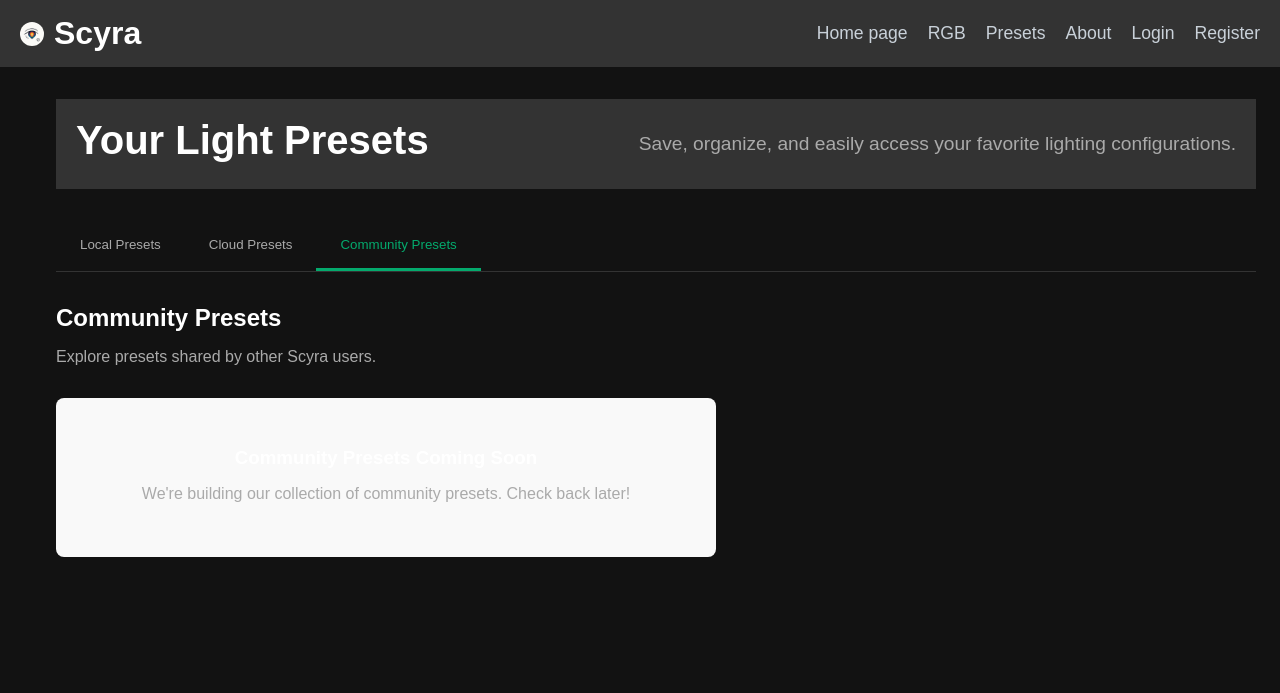
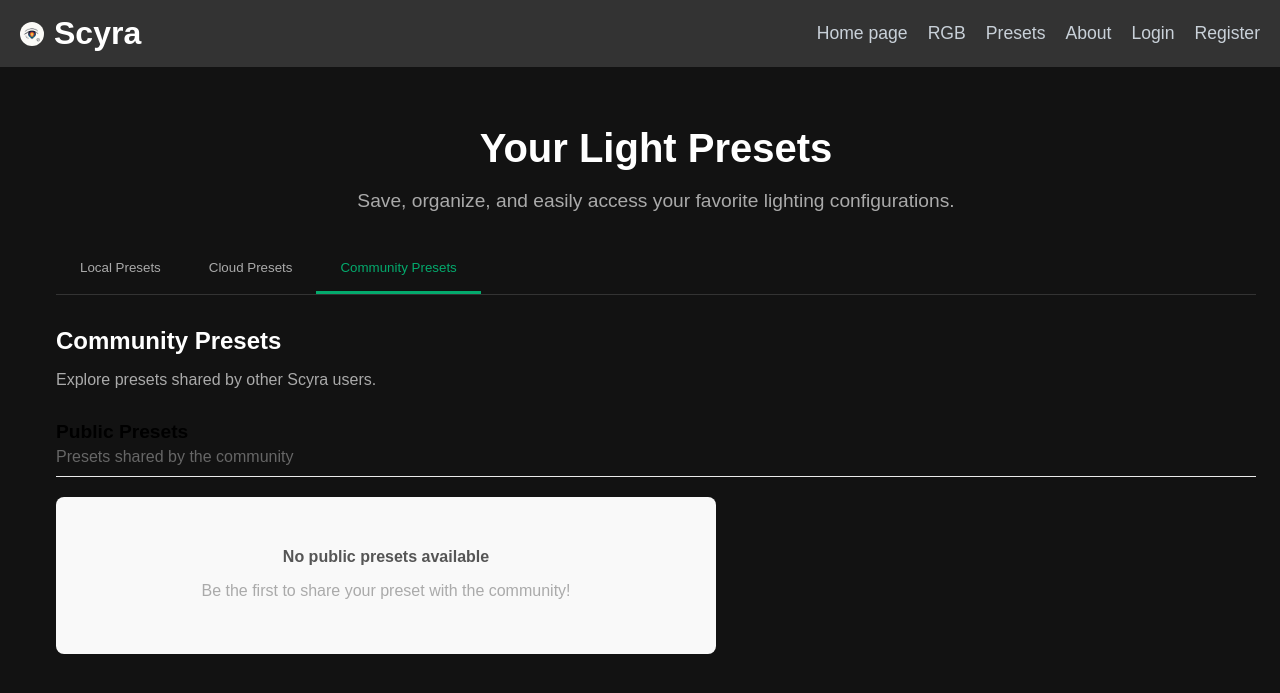
Before and after one commit to wenkow2k515/Scyra-WLED-RGB-group-project, a Flask app: page /presets in a window 1280 px wide, after a click on "Community Presets". Shown: the top 693 px of the page. Run offline with Flask 3, Linux system fonts and the light colour scheme.

Commit message:
add a login detect and basic preset detect

```diff
--- a/app/templates/presets.html
+++ b/app/templates/presets.html
@@ -8,10 +8,10 @@
 <!-- Use semantic main tag for primary content -->
 <main class="presets-container">
     <!-- ======== PAGE HEADER ======== -->
-    <header class="page-header">
+    <div class="page-header">
         <h1>Your Light Presets</h1>
         <p class="subtitle">Save, organize, and easily access your favorite lighting configurations.</p>
-    </header>
+    </div>
 
     <!-- ======== TABS NAVIGATION ======== -->
     <div class="tabs" role="tablist">
@@ -51,7 +51,47 @@
             <p>These presets are stored in your account.</p>
         </div>
 
-        <!-- Login Required Message -->
+        {% if current_user.is_authenticated %}
+            <!-- User is logged in: Show cloud presets -->
+            <div class="cloud-presets-container">
+                <!-- Add button for cloud presets -->
+                <div class="preset-card add-preset" id="add-cloud-preset">
+                    <div class="add-icon" aria-hidden="true">+</div>
+                    <p>Save to Cloud</p>
+                </div>
+
+                <!-- Cloud Presets Grid -->
+                <div class="presets-grid" id="cloud-presets-grid">
+                    {% if user_presets %}
+                        {% for preset in user_presets %}
+                            <div class="preset-card" data-preset-id="{{ preset.id }}">
+                                <div class="preset-header">
+                                    <h3>{{ preset.preset_name }}</h3>
+                                    <span class="preset-actions">
+                                        <button class="action-btn apply-preset" title="Apply Preset">
+                                            <i class="fa fa-play" aria-hidden="true"></i>
+                                        </button>
+                                        <button class="action-btn edit-preset" title="Edit Preset">
+                                            <i class="fa fa-pencil" aria-hidden="true"></i>
+                                        </button>
+                                        <button class="action-btn delete-preset" title="Delete Preset">
+                                            <i class="fa fa-trash" aria-hidden="true"></i>
+                                        </button>
+                                    </span>
+                                </div>
+                                <div class="preset-preview" style="background-color: #{{ preset.preset_data.primary_color|default('cccccc') }}"></div>
+                            </div>
+                        {% endfor %}
+                    {% else %}
+                        <div class="empty-state">
+                            <h3>No cloud presets yet</h3>
+                            <p>Save your first preset to the cloud to access it from anywhere.</p>
+                        </div>
+                    {% endif %}
+                </div>
+            </div>
+        {% else %}
+            <!-- User is not logged in: Show login message -->
             <div class="login-required-message">
                 <div class="empty-state">
                     <h3>Login Required</h3>
@@ -62,6 +102,7 @@
                     </div>
                 </div>
             </div>
+        {% endif %}
     </div>
 
     <!-- ======== COMMUNITY PRESETS TAB ======== -->
@@ -71,11 +112,71 @@
             <p>Explore presets shared by other Scyra users.</p>
         </div>
 
-        <!-- Coming Soon Message -->
+        <!-- Public Presets Section -->
+        <div class="section-header">
+            <h3>Public Presets</h3>
+            <p>Presets shared by the community</p>
+        </div>
+
+        {% if public_presets %}
+            <div class="presets-grid">
+                {% for preset in public_presets %}
+                    <div class="preset-card" data-preset-id="{{ preset.id }}">
+                        <div class="preset-header">
+                            <h3>{{ preset.preset_name }}</h3>
+                            <div class="preset-creator">
+                                <small>By: {{ preset.user.fname }}</small>
+                            </div>
+                            <span class="preset-actions">
+                                <button class="action-btn apply-preset" title="Apply Preset">
+                                    <i class="fa fa-play" aria-hidden="true"></i>
+                                </button>
+                            </span>
+                        </div>
+                        <div class="preset-preview" style="background-color: #{{ preset.preset_data.primary_color|default('cccccc') }}"></div>
+                    </div>
+                {% endfor %}
+            </div>
+        {% else %}
             <div class="empty-state">
-            <h3>Community Presets Coming Soon</h3>
-            <p>We're building our collection of community presets. Check back later!</p>
+                <h4>No public presets available</h4>
+                <p>Be the first to share your preset with the community!</p>
             </div>
+        {% endif %}
+
+        <!-- Shared With Me Section -->
+        {% if current_user.is_authenticated %}
+            <div class="section-header shared-section">
+                <h3>Shared With Me</h3>
+                <p>Presets others have shared with you</p>
+            </div>
+
+            {% if shared_presets %}
+                <div class="presets-grid">
+                    {% for preset in shared_presets %}
+                        <div class="preset-card shared-preset" data-preset-id="{{ preset.id }}">
+                            <div class="preset-header">
+                                <h3>{{ preset.preset_name }}</h3>
+                                <div class="preset-creator">
+                                    <small>Shared by: {{ preset.user.fname }}</small>
+                                </div>
+                                <span class="preset-actions">
+                                    <button class="action-btn apply-preset" title="Apply Preset">
+                                        <i class="fa fa-play" aria-hidden="true"></i>
+                                    </button>
+                                </span>
+                            </div>
+                            <div class="preset-preview" style="background-color: #{{ preset.preset_data.primary_color|default('cccccc') }}"></div>
+                        </div>
+                    {% endfor %}
+                </div>
+            {% else %}
+                <div class="empty-state">
+                    <h4>No presets shared with you</h4>
+                    <p>When other users share presets with you, they will appear here.</p>
+                </div>
+            {% endif %}
+        {% endif %}
     </div>
 
     <!-- ======== PRESET MODAL ======== -->
```
Lines whose indentation alone changed are shown as unchanged.
